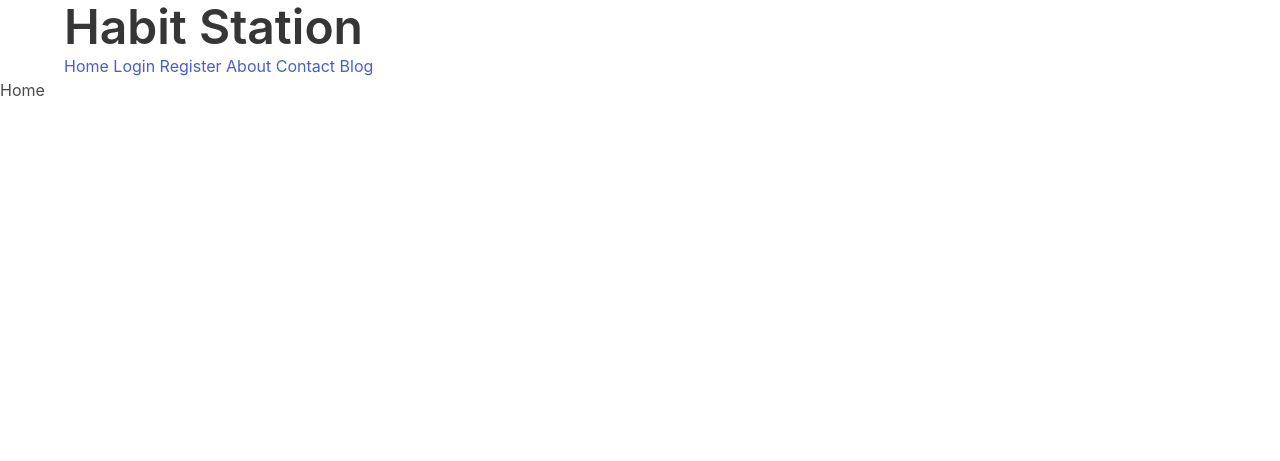
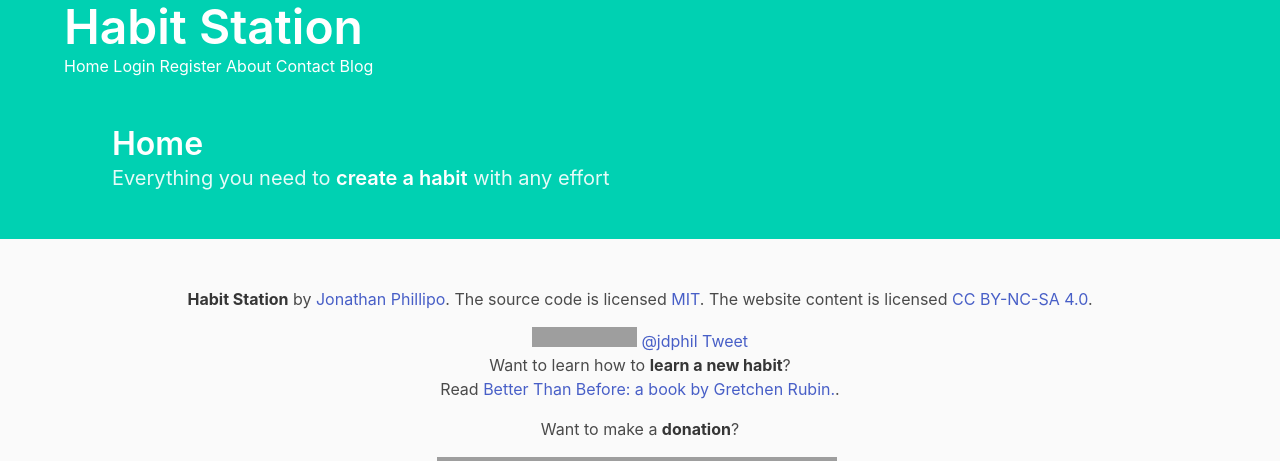
Before and after one commit to jdphil/hs, a Django app: page / in a window 1280 px wide. Shown: the top 461 px of the page. Before the commit the page ends 96 px from the top, so only its background shows below. Run offline with Django 3.2, Linux system fonts and the light colour scheme; some libraries are stand-ins or nearby versions; grey boxes are pictures that could not be loaded.

Commit message:
Lots of changes

```diff
--- a/habitstation/templates/base.html
+++ b/habitstation/templates/base.html
@@ -1,15 +1,20 @@
+<!DOCTYPE html>
 <html>
-	<head>
+  <head>
+  <meta charset="utf-8">
+  <meta http-equiv="X-UA-Compatible" content="IE=edge">
+  <meta name="viewport" content="width=device-width, initial-scale=1">
 		<title>HabitStation</title>
 		<link rel="stylesheet" href="https://cdnjs.cloudflare.com/ajax/libs/bulma/0.1.2/css/bulma.css" />
 	</head>
-	<body>
-		<header>
-
+	<body class="layout-documentation page-grid">
+    <section class="hero is-primary">
+  <div class="hero-head">
+    <div class="container">
   <nav class="nav has-shadow">
   <div class="container">
   	<div class="nav-left">
-    <a class="nav-item is-brand" href="#">
+    <a class="nav-item is-brand" href="/">
       <h1 class="title is-1">Habit Station</h1>
     </a>
   </div>
@@ -23,8 +28,39 @@
     </div>
   </div>
 </nav>
-		</header>
       {% block content %}
       {% endblock %}
+</div>
+</div>
+    </section>
+
+<footer class="footer">
+  <div class="container">
+    <div class="content has-text-centered">
+      <p>
+        <strong xmlns:dct="http://purl.org/dc/terms/" href="http://purl.org/dc/dcmitype/Text" property="dct:title" rel="dct:type">Habit Station</strong> by <a xmlns:cc="http://creativecommons.org/ns#" href="http://phillipo.co.uk" property="cc:attributionName" rel="cc:attributionURL">Jonathan Phillipo</a>. The source code is licensed <a href="http://opensource.org/licenses/mit-license.php">MIT</a>. The website content is licensed <a rel="license" href="http://creativecommons.org/licenses/by-nc-sa/4.0/">CC BY-NC-SA 4.0</a>.
+      </p>
+      <div id="social">
+        <iframe class="github-btn" src="https://ghbtns.com/github-btn.html?user=jdphil&repo=hs&type=star&count=true" allowtransparency="true" frameborder="0" scrolling="0" width="105px" height="20px"></iframe>
+        <a href="https://twitter.com/jdphil" class="twitter-follow-button" data-show-count="true" data-lang="en">@jdphil</a>
+        <a href="https://twitter.com/share" class="twitter-share-button" data-text="Habit Station: Learning new habits the easy way" data-url="http://habitstation.io" data-count="horizontal" data-via="jdphil" data-related="jdphil:Creator of Habit Station">Tweet</a>
+      </div>
+      <p>
+        Want to learn how to <strong>learn a new habit</strong>?
+        <br>
+        Read <a href="https://www.amazon.co.uk/gp/product/0385348614/">Better Than Before: a book by Gretchen Rubin.</a>.
+      </p>
+      <p>
+        Want to make a <strong>donation</strong>?
+      </p>
+      <form action="https://www.paypal.com/cgi-bin/webscr" method="post" target="_top">
+        <input type="hidden" name="cmd" value="_s-xclick">
+        <input type="hidden" name="hosted_button_id" value="change this">
+        <input type="image" src="https://www.paypalobjects.com/en_US/GB/i/btn/btn_donateCC_LG.gif" border="0" name="submit" alt="PayPal – The safer, easier way to pay online.">
+        <img alt="" border="0" src="https://www.paypalobjects.com/en_GB/i/scr/pixel.gif" width="1" height="1">
+      </form>
+    </div>
+  </div>
+</footer>
 	</body>
 </html>
--- a/habitstation/templates/index.html
+++ b/habitstation/templates/index.html
@@ -1,4 +1,20 @@
 {% extends 'base.html' %}
 {% block content %}
-    <h1>Home</h1>
+ <div class="hero-body">
+    <div class="container">
+      <div class="columns is-vcentered">
+        <div class="column">
+          <p class="title">
+            Home
+          </p>
+          <p class="subtitle">
+            Everything you need to <strong>create a habit</strong> with any effort
+          </p>
+        </div>
+        <div class="column is-narrow">
+
+        </div>
+      </div>
+    </div>
+  </div>
 {% endblock %}
```
